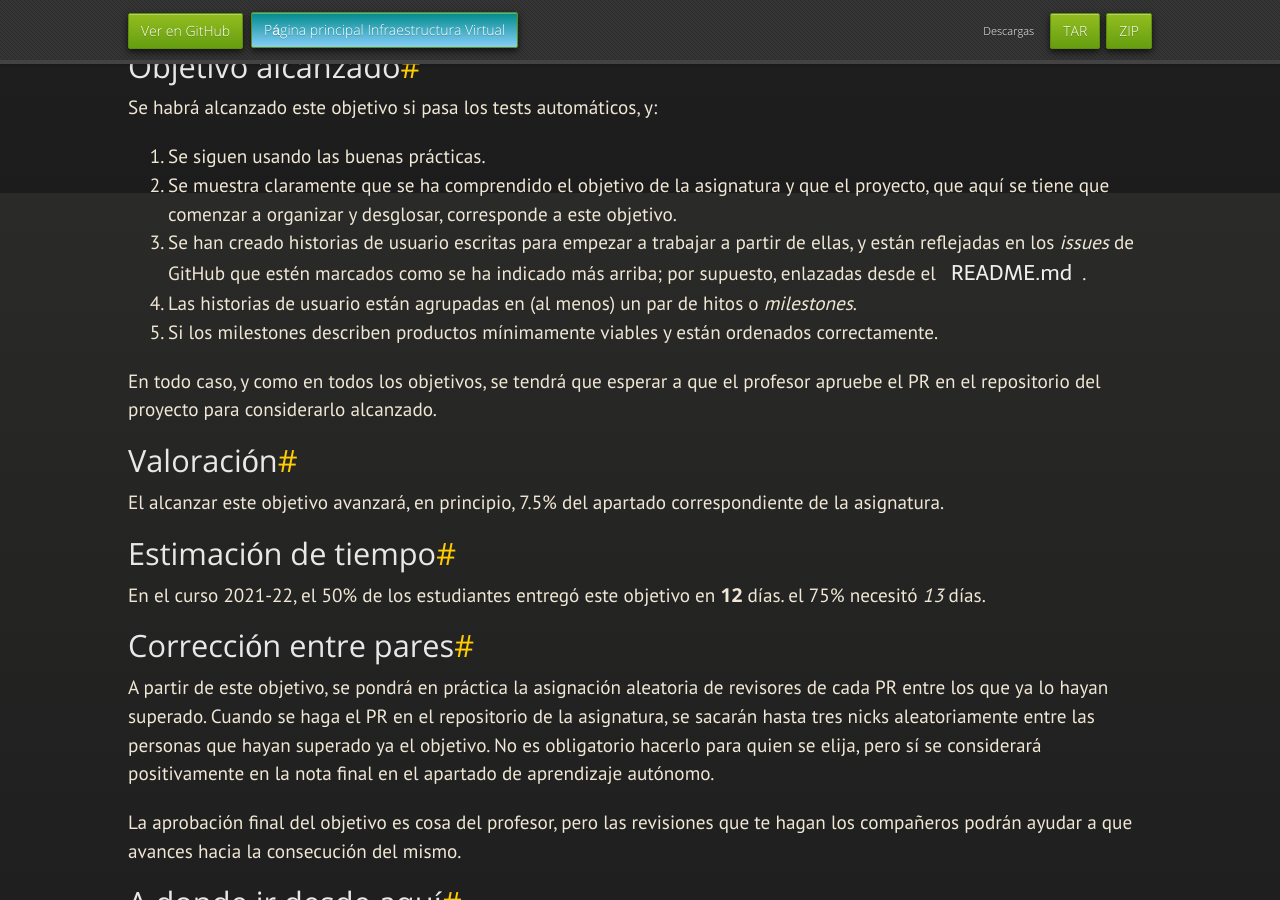
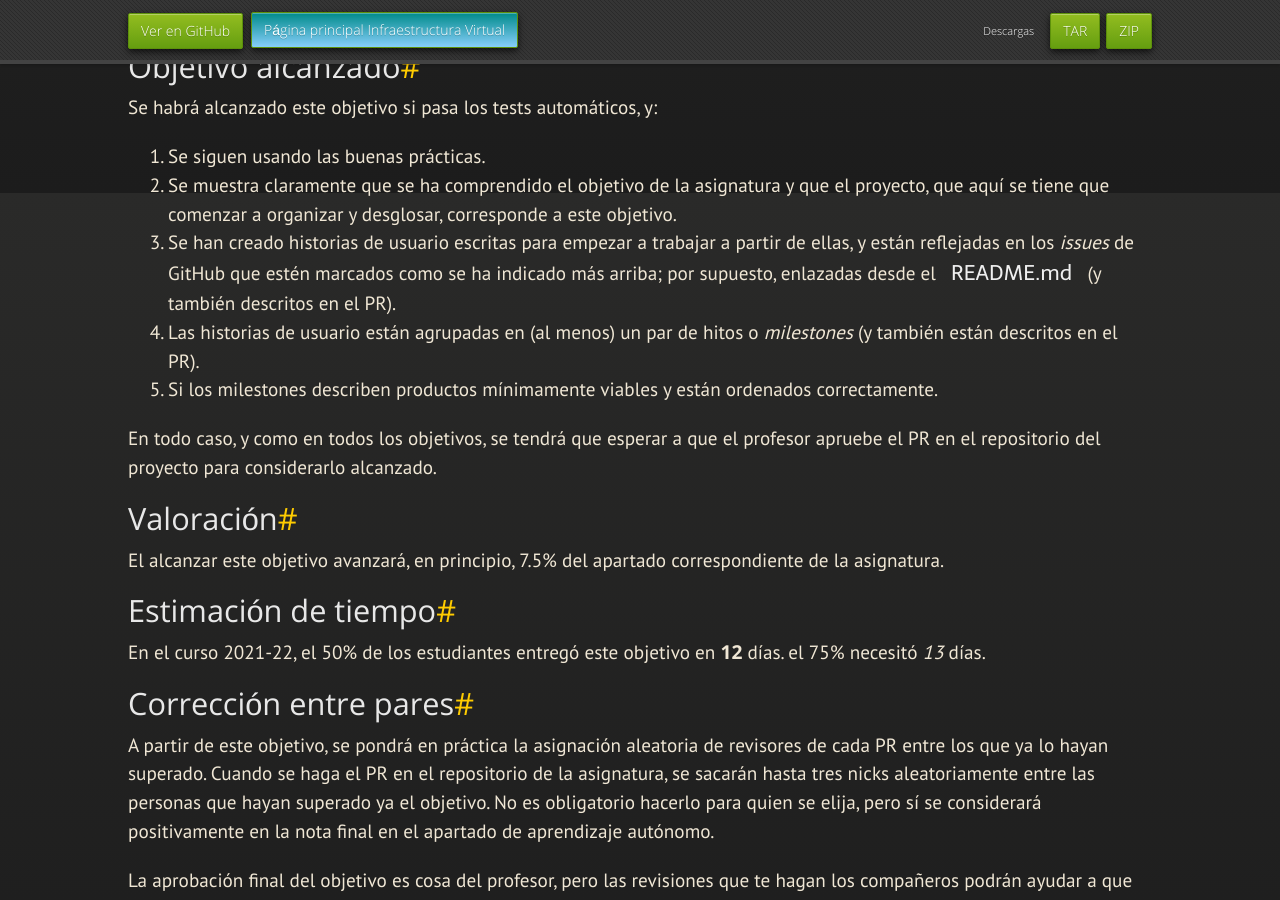
Before and after one commit to JJ/IV, a Jekyll site: the page built from documentos/proyecto/1.Infraestructura.md, in a window 1280 px wide and 900 px high, scrolled down 7007 px. Built offline with Jekyll 4.4.1, drawn with Linux system fonts in a browser that asks for light colours; nearby versions of some CDN libraries; some web fonts are replaced; our own code applies the rules of GitHub Pages for plain Markdown files.

Commit message:
Sync documentos/proyecto/1.Infraestructura.md de master a gh-pages

```diff
--- a/documentos/proyecto/1.Infraestructura.md
+++ b/documentos/proyecto/1.Infraestructura.md
@@ -346,7 +346,6 @@ Se puede consultar [la presentación sobre historias de
 usuario](../../preso/hu.html) y sobre [productos mínimamente
 viables](../../preso/pmv.html).
 
-
 ## Objetivo alcanzado
 
 Se habrá alcanzado este objetivo si pasa los tests automáticos, y:
@@ -358,9 +357,9 @@ Se habrá alcanzado este objetivo si pasa los tests automáticos, y:
 3. Se han creado historias de usuario escritas para empezar a trabajar a
   partir de ellas, y  están reflejadas en los *issues* de GitHub que estén marcados
   como se ha indicado más arriba; por supuesto, enlazadas desde el
-  `README.md`.
+  `README.md` (y también descritos en el PR).
 4. Las historias de usuario están agrupadas en (al menos) un par de hitos o
-   *milestones*.
+   *milestones* (y también están descritos en el PR).
 5. Si los milestones describen productos mínimamente viables y están
    ordenados correctamente.
 
```
